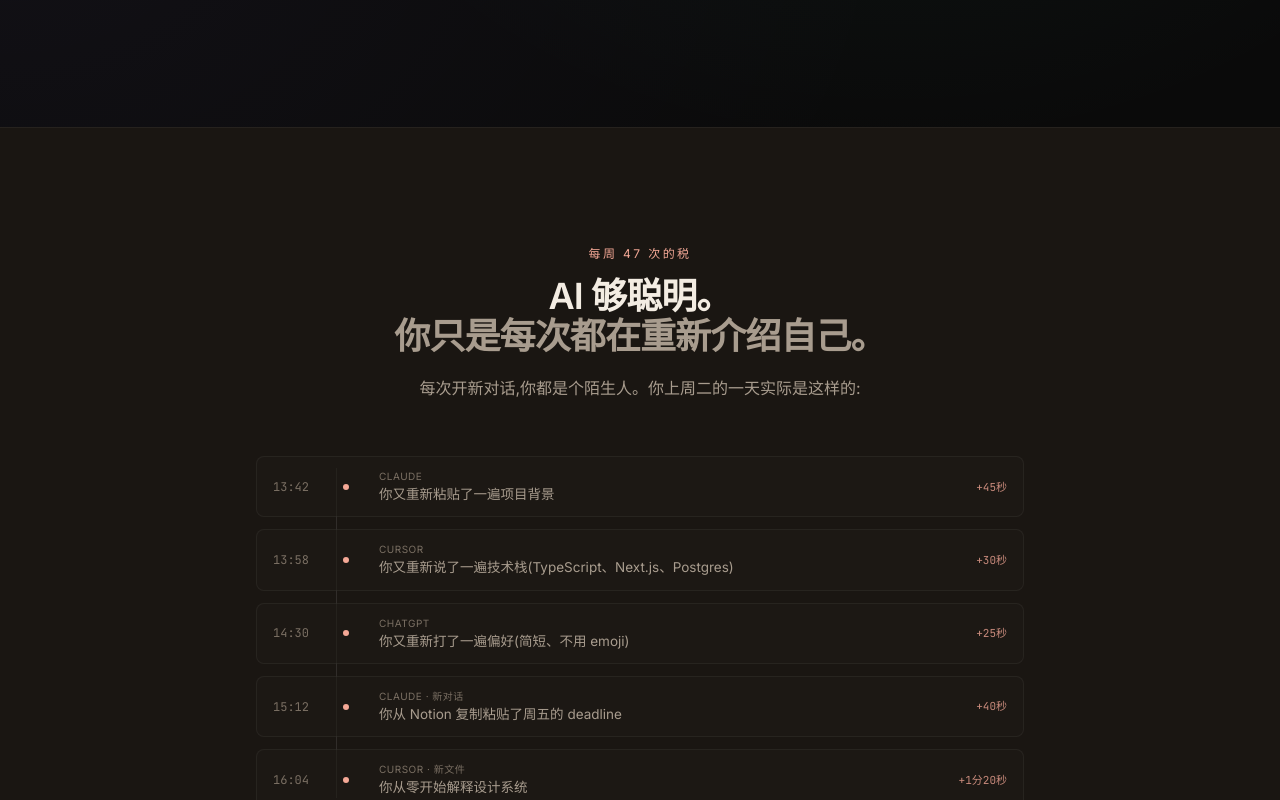
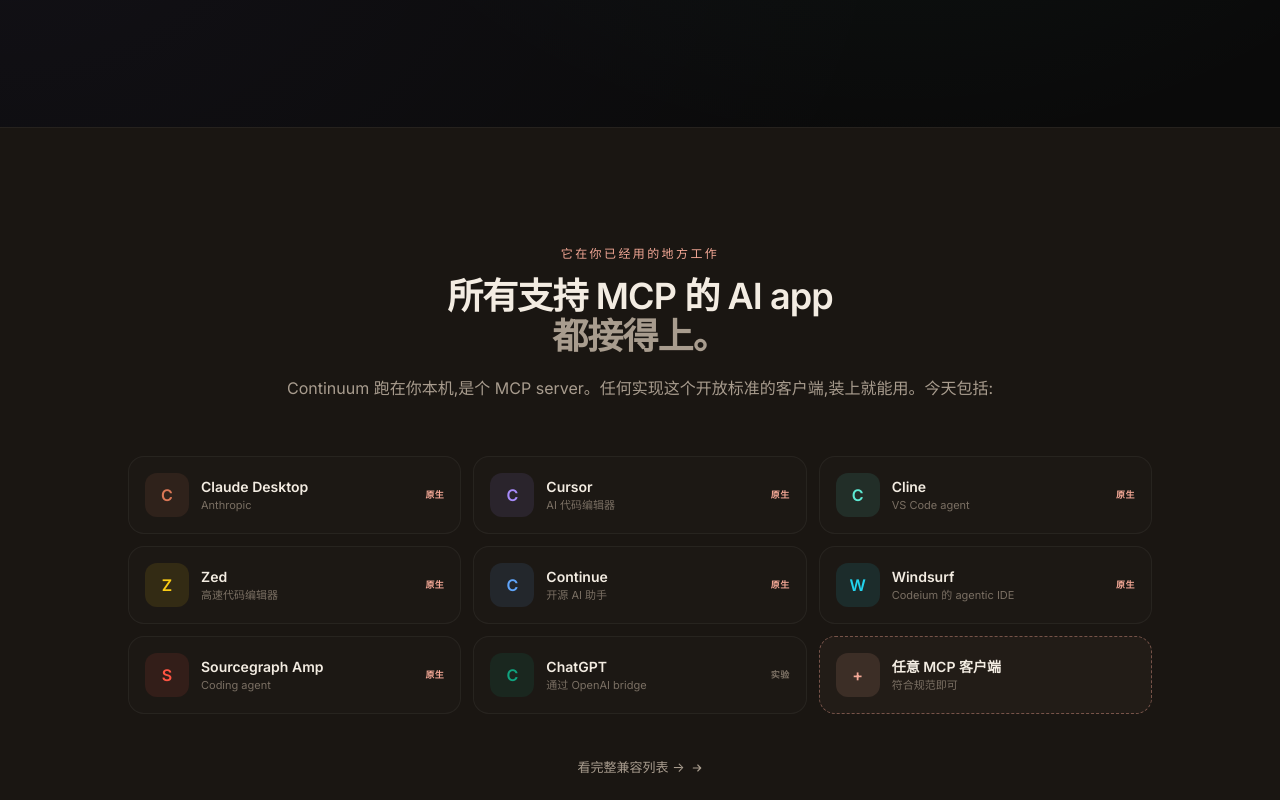
Before and after one commit to zachsaws/continuum, a React (Vite) app: page / in a window 1280 px wide. Shown: the part 1060-1860 px from the top of the page. Built offline with nearby package versions, Linux system fonts and the light colour scheme.

Commit message:
redesign: supported apps bento (9 real apps), features 1+4 bento grid

```diff
--- a/src/App.tsx
+++ b/src/App.tsx
@@ -73,6 +73,7 @@
             <a href="#usecases" className="transition hover:text-fg">{t.useCases}</a>
             <a href="#pricing" className="transition hover:text-fg">{t.pricing}</a>
             <a href="#faq" className="transition hover:text-fg">{t.faq}</a>
+            <a href="#apps" className="transition hover:text-fg">{lang === "zh" ? "兼容" : "Apps"}</a>
           </nav>
         </div>
         <div className="flex items-center gap-2">
@@ -253,6 +254,80 @@
   );
 }
 
+/* ------------------------------ supported apps ----------------------------- */
+
+function SupportedApps({ lang }: { lang: Lang }) {
+  const t = dict[lang].supportedApps;
+  return (
+    <section id="apps" className="border-t border-border-subtle py-20 md:py-28">
+      <div className="container-page">
+        <div className="mx-auto max-w-3xl text-center">
+          <span className="text-xs uppercase tracking-[0.2em] text-accent">{t.tag}</span>
+          <h2 className="mt-3 text-balance text-3xl font-semibold tracking-tight md:text-4xl">
+            {t.titleA} <br />
+            <span className="text-fg-muted">{t.titleB}</span>
+          </h2>
+          <p className="mt-5 text-fg-muted">{t.body}</p>
+        </div>
+
+        <div className="mx-auto mt-14 grid max-w-5xl gap-3 sm:grid-cols-2 md:grid-cols-3">
+          {t.apps.map((app) => {
+            const isGhost = app.status === "mcp";
+            return (
+              <div
+                key={app.name}
+                className={`group relative flex items-center gap-3 rounded-2xl border p-4 transition-all ${
+                  isGhost
+                    ? "border-dashed border-accent/40 bg-accent/[0.04] hover:bg-accent/[0.07]"
+                    : "border-border-subtle bg-bg-card/60 hover:-translate-y-0.5 hover:border-border hover:bg-bg-card"
+                }`}
+              >
+                <div
+                  className="flex h-11 w-11 flex-none items-center justify-center rounded-xl font-semibold"
+                  style={{ color: app.fg, backgroundColor: app.bg }}
+                >
+                  {isGhost ? "+" : app.name.charAt(0)}
+                </div>
+                <div className="min-w-0 flex-1">
+                  <div className="truncate text-[14px] font-semibold text-fg">{app.name}</div>
+                  <div className="truncate text-[11px] text-fg-dim">{app.sub}</div>
+                </div>
+                {!isGhost && (
+                  <div
+                    className={`flex-none text-[9px] font-semibold uppercase tracking-wider ${
+                      app.status === "experimental" ? "text-fg-dim" : "text-accent"
+                    }`}
+                  >
+                    {app.status === "experimental"
+                      ? lang === "zh"
+                        ? "实验"
+                        : "beta"
+                      : lang === "zh"
+                        ? "原生"
+                        : "native"}
+                  </div>
+                )}
+              </div>
+            );
+          })}
+        </div>
+
+        <div className="mt-10 text-center">
+          <a
+            href="#pricing"
+            className="inline-flex items-center gap-1.5 text-[13px] text-fg-muted transition hover:text-accent"
+          >
+            {t.cta}
+            <svg viewBox="0 0 16 16" className="h-3 w-3" fill="none" stroke="currentColor" strokeWidth="1.5">
+              <path d="M3 8h10M9 4l4 4-4 4" strokeLinecap="round" strokeLinejoin="round" />
+            </svg>
+          </a>
+        </div>
+      </div>
+    </section>
+  );
+}
+
 /* --------------------------------- problem --------------------------------- */
 
 function Problem({ lang }: { lang: Lang }) {
@@ -765,27 +840,32 @@
           <p className="mt-5 text-fg-muted">{t.body}</p>
         </div>
 
-        <div className="mt-14 space-y-4">
-          {t.items.map((f, i) => (
+        <div className="mt-14 grid gap-3 md:grid-cols-3">
+          {t.items.map((f, i) => {
+            const isFeatured = i === 0;
+            return (
               <div
                 key={f.name}
-              className={`card card-hover grid gap-6 md:grid-cols-[1.1fr_1fr] ${
-                i % 2 === 1 ? "md:[&>div:first-child]:order-2" : ""
+                className={`group relative flex flex-col overflow-hidden rounded-3xl border border-border-subtle bg-bg-card/60 p-6 transition-all hover:-translate-y-0.5 hover:border-border hover:bg-bg-card ${
+                  isFeatured ? "md:col-span-2 md:row-span-1" : ""
                 }`}
               >
-              <div>
-                <div className="flex items-center gap-2 text-xs uppercase tracking-[0.18em] text-fg-dim">
+                <div className="flex items-center gap-2 text-[10px] uppercase tracking-[0.2em] text-fg-dim">
                   <span className="font-mono text-accent">0{i + 1}</span>
                   <span>{f.tag}</span>
                 </div>
-                <h3 className="mt-3 text-2xl font-semibold tracking-tight">{f.name}</h3>
-                <p className="mt-3 max-w-md text-[15px] leading-relaxed text-fg-muted">{f.body}</p>
-              </div>
-              <div className="rounded-lg border border-border-subtle bg-bg-soft/50 p-5">
+                <h3 className="mt-3 text-xl font-semibold tracking-tight md:text-2xl">
+                  {f.name}
+                </h3>
+                <p className="mt-3 max-w-md text-[13.5px] leading-relaxed text-fg-muted">
+                  {f.body}
+                </p>
+                <div className={`mt-5 rounded-2xl border border-border-subtle bg-bg-soft/40 p-4 ${isFeatured ? "" : "grow"}`}>
                   {featureVisuals[i]}
                 </div>
               </div>
-          ))}
+            );
+          })}
         </div>
       </div>
     </section>
@@ -1628,6 +1708,7 @@
       <Nav lang={lang} setLang={setLang} />
       <main>
         <Hero lang={lang} />
+        <SupportedApps lang={lang} />
         <Problem lang={lang} />
         <BeforeAfter lang={lang} />
         <ByTheNumbers lang={lang} />
--- a/src/i18n.ts
+++ b/src/i18n.ts
@@ -142,6 +142,14 @@
     columns: { persona: string; verdict: string; emph?: boolean; body: string }[];
     closer: string;
     cta: string;
+  };
+  supportedApps: {
+    tag: string;
+    titleA: string;
+    titleB: string;
+    body: string;
+    cta: string;
+    apps: { name: string; sub: string; fg: string; bg: string; status: "native" | "experimental" | "mcp" }[];
   };
   beforeAfter: {
     tag: string;
@@ -514,6 +522,24 @@
       ],
       closer: "If you scrolled to the bottom of this section, you're in column 3.",
       cta: "Install Continuum",
+    },
+    supportedApps: {
+      tag: "Works where you work",
+      titleA: "Compatible with every AI app",
+      titleB: "that speaks MCP.",
+      body: "Continuum runs as a local MCP server. Every AI client that speaks the standard works out of the box. Today, that includes:",
+      cta: "See the full compatibility list →",
+      apps: [
+        { name: "Claude Desktop", sub: "Anthropic", fg: "#da7756", bg: "rgba(218,119,86,0.10)", status: "native" },
+        { name: "Cursor", sub: "AI code editor", fg: "#a78bfa", bg: "rgba(167,139,250,0.10)", status: "native" },
+        { name: "Cline", sub: "VS Code agent", fg: "#5eead4", bg: "rgba(94,234,212,0.10)", status: "native" },
+        { name: "Zed", sub: "Code at the speed of thought", fg: "#facc15", bg: "rgba(250,204,21,0.10)", status: "native" },
+        { name: "Continue", sub: "Open-source AI assistant", fg: "#60a5fa", bg: "rgba(96,165,250,0.10)", status: "native" },
+        { name: "Windsurf", sub: "Agentic IDE by Codeium", fg: "#22d3ee", bg: "rgba(34,211,238,0.10)", status: "native" },
+        { name: "Sourcegraph Amp", sub: "Coding agent", fg: "#ff5543", bg: "rgba(255,85,67,0.10)", status: "native" },
+        { name: "ChatGPT", sub: "via OpenAI bridge", fg: "#10a37f", bg: "rgba(16,163,127,0.10)", status: "experimental" },
+        { name: "Any MCP client", sub: "Spec-compliant", fg: "#f4a896", bg: "rgba(244,168,150,0.12)", status: "mcp" },
+      ],
     },
     beforeAfter: {
       tag: "The change",
@@ -903,6 +929,24 @@
       closer: "如果你滚到了这段底部,说明你在第 3 列。",
       cta: "装上 Continuum",
     },
+    supportedApps: {
+      tag: "它在你已经用的地方工作",
+      titleA: "所有支持 MCP 的 AI app",
+      titleB: "都接得上。",
+      body: "Continuum 跑在你本机,是个 MCP server。任何实现这个开放标准的客户端,装上就能用。今天包括:",
+      cta: "看完整兼容列表 →",
+      apps: [
+        { name: "Claude Desktop", sub: "Anthropic", fg: "#da7756", bg: "rgba(218,119,86,0.10)", status: "native" },
+        { name: "Cursor", sub: "AI 代码编辑器", fg: "#a78bfa", bg: "rgba(167,139,250,0.10)", status: "native" },
+        { name: "Cline", sub: "VS Code agent", fg: "#5eead4", bg: "rgba(94,234,212,0.10)", status: "native" },
+        { name: "Zed", sub: "高速代码编辑器", fg: "#facc15", bg: "rgba(250,204,21,0.10)", status: "native" },
+        { name: "Continue", sub: "开源 AI 助手", fg: "#60a5fa", bg: "rgba(96,165,250,0.10)", status: "native" },
+        { name: "Windsurf", sub: "Codeium 的 agentic IDE", fg: "#22d3ee", bg: "rgba(34,211,238,0.10)", status: "native" },
+        { name: "Sourcegraph Amp", sub: "Coding agent", fg: "#ff5543", bg: "rgba(255,85,67,0.10)", status: "native" },
+        { name: "ChatGPT", sub: "通过 OpenAI bridge", fg: "#10a37f", bg: "rgba(16,163,127,0.10)", status: "experimental" },
+        { name: "任意 MCP 客户端", sub: "符合规范即可", fg: "#f4a896", bg: "rgba(244,168,150,0.12)", status: "mcp" },
+      ],
+    },
     beforeAfter: {
       tag: "变化",
       titleA: "6 个 app,6 个陌生人。",
```
Also changed, not shown: 4 other files (tests, documents, lock files or other folders). Lines whose indentation alone changed are shown as unchanged.
